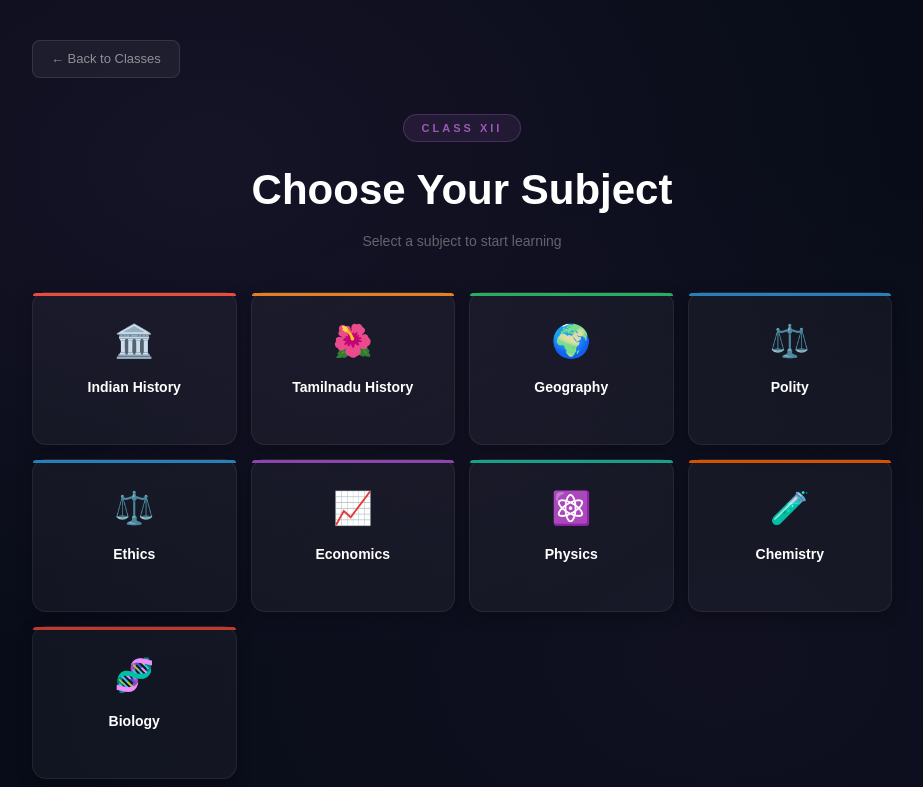
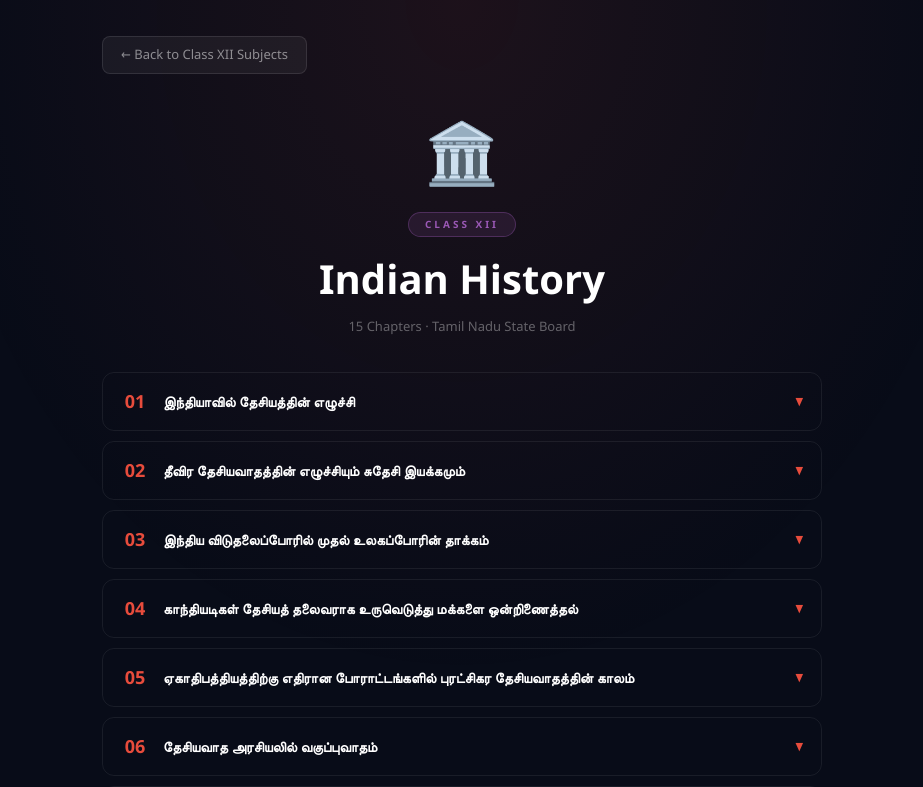
Before and after one commit to dhilip04211-cell/studywithdhilip, a React (Vite) app: page /#/gk/twelve in a window 1280 px wide. Shown: the top 787 px of the page, without its empty margins (178-1101 px from the left). Built offline with nearby package versions, Linux system fonts and the light colour scheme.

Commit message:
Update twelve.jsx

```diff
--- a/src/GK/Twelve/twelve.jsx
+++ b/src/GK/Twelve/twelve.jsx
@@ -1,91 +1,160 @@
 import { useState } from "react";
 import { useNavigate } from "react-router-dom";
 
-const subjects = [
-  { route: "/gk/twelve/indian-history", label: "Indian History", icon: "🏛️", color: "#E74C3C" },
-  { route: "/gk/twelve/tamilnadu-history", label: "Tamilnadu History", icon: "🌺", color: "#E67E22" },
-  { route: "/gk/twelve/geography", label: "Geography", icon: "🌍", color: "#27AE60" },
-  { route: "/gk/twelve/polity", label: "Polity", icon: "⚖️", color: "#2980B9" },
-  { route: "/gk/twelve/ethics", label: "Ethics", icon: "⚖️", color: "#2980B9" },
-  { route: "/gk/twelve/economics", label: "Economics", icon: "📈", color: "#8E44AD" },
-  { route: "/gk/twelve/physics", label: "Physics", icon: "⚛️", color: "#16A085" },
-  { route: "/gk/twelve/chemistry", label: "Chemistry", icon: "🧪", color: "#D35400" },
-  { route: "/gk/twelve/biology", label: "Biology", icon: "🧬", color: "#C0392B" },
+const info = {
+  label: "Indian History",
+  icon: "🏛️",
+  color: "#E74C3C",
+  classRoman: "XII",
+  classColor: "#9B59B6",
+  backRoute: "/gk/twelve",
+  subjectRoute: "/gk/twelve/indian-history",
+};
+
+const chapters = [
+  { title: "இந்தியாவில் தேசியத்தின் எழுச்சி", topics: ["தேசிய உணர்வு", "காங்கிரஸ்", "ஆரம்ப தேசியவாதிகள்", "போராட்டங்கள்"] },
+  { title: "தீவிர தேசியவாதத்தின் எழுச்சியும் சுதேசி இயக்கமும்", topics: ["சுதேசி இயக்கம்", "திலகர்", "வங்கப் பிரிவு", "புறக்கணிப்பு"] },
+  { title: "இந்திய விடுதலைப்போரில் முதல் உலகப்போரின் தாக்கம்", topics: ["முதல் உலகப்போர்", "தேசிய இயக்கம்", "பிரிட்டிஷ் கொள்கை", "அதிர்வுகள்"] },
+  { title: "காந்தியடிகள் தேசியத் தலைவராக உருவெடுத்து மக்களை ஒன்றிணைத்தல்", topics: ["காந்தி", "ஒத்துழையாமை", "சத்தியாகிரகம்", "மக்கள் இயக்கம்"] },
+  { title: "ஏகாதிபத்தியத்திற்கு எதிரான போராட்டங்களில் புரட்சிகர தேசியவாதத்தின் காலம்", topics: ["புரட்சியாளர்கள்", "பகத்சிங்", "சந்திரசேகர் ஆசாத்", "INA"] },
+  { title: "தேசியவாத அரசியலில் வகுப்புவாதம்", topics: ["சமூகப் பிரிவுகள்", "மத அரசியல்", "குடியரசு", "கட்சிகள்"] },
+  { title: "இந்திய தேசிய இயக்கத்தின் இறுதிக்கட்டம்", topics: ["வெள்ளையனே வெளியேறு", "கிரிப்ஸ்", "கேபினெட் மிஷன்", "பிரிவு"] },
+  { title: "காணியத்துக்குப் பிந்தைய இந்தியாவின் மறுகட்டமைப்பு", topics: ["பிரிவினை", "அகதிகள்", "மாநில ஒருங்கிணைப்பு", "நேரு"] },
+  { title: "ஓர் புதிய சமூக - பொருளாதார ஒழுங்கமைவை எதிர் நோக்குதல்", topics: ["திட்ட ஆணையம்", "ஐந்தாண்டுத் திட்டம்", "சமூகவியல்", "சீர்திருத்தங்கள்"] },
+  { title: "நவீன உலகம்: பகுத்தறிவின் காலம்", topics: ["மறுமலர்ச்சி", "பகுத்தறிவு", "அறிவியல்", "மனிதநேயம்"] },
+  { title: "புரட்சிகளின் காலம்", topics: ["அமெரிக்கப் புரட்சி", "பிரெஞ்சுப் புரட்சி", "தொழில்புரட்சி", "சமூக மாற்றம்"] },
+  { title: "ஐரோப்பாவில் அமைதியின்மை", topics: ["உலகப்போர் காரணங்கள்", "தேசியவாதம்", "அரசியல் மோதல்கள்", "போருக்கு முன்"] },
+  { title: "ஏகாதிபத்தியமும் அதன் தாக்கமும்", topics: ["காலனித்துவம்", "ஆப்பிரிக்கா", "ஆசியா", "பொருளாதார தாக்கம்"] },
+  { title: "இரண்டாம் உலகப்போரும் காலனிய நாடுகளில் அதன் தாக்கமும்", topics: ["இரண்டாம் உலகப்போர்", "ஐ.நா", "குளிர்போர்", "காலனித்துவ முடிவு"] },
+  { title: "இரண்டாம் உலகப்போருக்குப் பிந்தைய உலகம்", topics: ["குளிர்போர்", "UNO", "அமெரிக்கா vs சோவியத்", "உலக அரசியல்"] },
 ];
 
-export default function Twelve() {
-  const [hovered, setHovered] = useState(null);
+export default function TwelveIndianHistory() {
   const navigate = useNavigate();
+  const [expanded, setExpanded] = useState(null);
 
   return (
     <div style={styles.page}>
-      <div style={styles.bgGlow} />
+      <div
+        style={{
+          ...styles.heroBg,
+          background: `radial-gradient(ellipse at 50% 0%,${info.color}18 0%,transparent 60%)`,
+        }}
+      />
+
       <div style={styles.container}>
         <button
           style={styles.backBtn}
-          onClick={() => navigate("/gk/gk_1")}
+          onClick={() => navigate(info.backRoute)}
         >
-          ← Back to Classes
+          ← Back to Class XII Subjects
         </button>
 
-        <div style={styles.header}>
+        <div style={styles.hero}>
+          <span style={styles.heroIcon}>{info.icon}</span>
+
           <div
             style={{
-              ...styles.classBadge,
-              background: "#9B59B622",
-              border: `1px solid #9B59B655`,
-              color: "#9B59B6",
+              ...styles.pill,
+              background: `${info.classColor}22`,
+              border: `1px solid ${info.classColor}55`,
+              color: info.classColor,
             }}
           >
-            CLASS XII
+            CLASS {info.classRoman}
           </div>
 
-          <h1 style={styles.title}>Choose Your Subject</h1>
-          <p style={styles.subtitle}>Select a subject to start learning</p>
+          <h1 style={styles.heroTitle}>{info.label}</h1>
+          <p style={styles.heroSub}>
+            {chapters.length} Chapters · Tamil Nadu State Board
+          </p>
         </div>
 
-        <div style={styles.grid}>
-          {subjects.map((sub, i) => (
-            <button
-              key={sub.route}
+        <div style={styles.chapterList}>
+          {chapters.map((ch, i) => (
+            <div
+              key={i}
               style={{
-                ...styles.card,
-                animationDelay: `${i * 0.07}s`,
+                ...styles.chBlock,
                 borderColor:
-                  hovered === i
-                    ? sub.color
-                    : "rgba(255,255,255,0.07)",
-                boxShadow:
-                  hovered === i
-                    ? `0 0 28px ${sub.color}44, 0 8px 24px rgba(0,0,0,0.4)`
-                    : "0 4px 16px rgba(0,0,0,0.25)",
-                transform:
-                  hovered === i
-                    ? "translateY(-5px) scale(1.02)"
-                    : "scale(1)",
+                  expanded === i ? info.color : "rgba(255,255,255,0.07)",
               }}
-              onMouseEnter={() => setHovered(i)}
-              onMouseLeave={() => setHovered(null)}
-              onClick={() => navigate(sub.route)}
             >
-              <div
+              <button
                 style={{
-                  ...styles.topBar,
-                  background: sub.color,
+                  ...styles.chHeader,
+                  background:
+                    expanded === i ? `${info.color}15` : "transparent",
                 }}
-              />
-              <div style={styles.icon}>{sub.icon}</div>
-              <div style={styles.subjectName}>{sub.label}</div>
-              <div
-                style={{
-                  ...styles.explore,
-                  color: sub.color,
-                  opacity: hovered === i ? 1 : 0,
-                }}
+                onClick={() =>
+                  setExpanded(expanded === i ? null : i)
+                }
               >
-                Start →
-              </div>
-            </button>
+                <span style={{ ...styles.chNum, color: info.color }}>
+                  {String(i + 1).padStart(2, "0")}
+                </span>
+
+                <span style={styles.chTitle}>{ch.title}</span>
+
+                <span
+                  style={{
+                    ...styles.chArrow,
+                    color: info.color,
+                    transform:
+                      expanded === i ? "rotate(180deg)" : "rotate(0)",
+                  }}
+                >
+                  ▼
+                </span>
+              </button>
+
+              {expanded === i && (
+                <div style={styles.chBody}>
+                  <div style={styles.topicsWrap}>
+                    {ch.topics.map((t, j) => (
+                      <div
+                        key={j}
+                        style={{
+                          ...styles.chip,
+                          borderColor: `${info.color}44`,
+                        }}
+                      >
+                        <span style={{ color: info.color, marginRight: 6 }}>
+                          ◆
+                        </span>
+                        {t}
+                      </div>
+                    ))}
+                  </div>
+
+                  <div style={styles.btnRow}>
+                    <button
+                      style={{
+                        ...styles.btnStudy,
+                        background: info.color,
+                      }}
+                      onClick={() =>
+                        navigate(
+                          `${info.subjectRoute}/Chapter${i + 1}`
+                        )
+                      }
+                    >
+                      📖 Study Now
+                    </button>
+
+                    <button
+                      style={{
+                        ...styles.btnPractice,
+                        borderColor: info.color,
+                        color: info.color,
+                      }}
+                    >
+                      ✏️ Practice MCQ
+                    </button>
+                  </div>
+                </div>
+              )}
+            </div>
           ))}
         </div>
       </div>
@@ -94,100 +163,25 @@ export default function Twelve() {
 }
 
 const styles = {
-  page: {
-    minHeight: "100vh",
-    background: "#080c18",
-    fontFamily: "'Sora', sans-serif",
-    display: "flex",
-    alignItems: "center",
-    justifyContent: "center",
-    padding: "40px 20px",
-    position: "relative",
-    overflow: "hidden",
-  },
-  bgGlow: {
-    position: "absolute",
-    inset: 0,
-    background:
-      "radial-gradient(ellipse at 30% 20%, #9B59B618 0%, transparent 55%), radial-gradient(ellipse at 70% 80%, #9B59B60e 0%, transparent 55%)",
-    pointerEvents: "none",
-  },
-  container: {
-    width: "100%",
-    maxWidth: "860px",
-    position: "relative",
-    zIndex: 1,
-  },
-  backBtn: {
-    background: "rgba(255,255,255,0.05)",
-    border: "1px solid rgba(255,255,255,0.1)",
-    color: "rgba(255,255,255,0.5)",
-    padding: "8px 18px",
-    borderRadius: "8px",
-    cursor: "pointer",
-    fontSize: "13px",
-    marginBottom: "36px",
-  },
-  header: {
-    textAlign: "center",
-    marginBottom: "40px",
-  },
-  classBadge: {
-    display: "inline-block",
-    padding: "5px 18px",
-    borderRadius: "100px",
-    fontSize: "11px",
-    fontWeight: 700,
-    letterSpacing: "3px",
-    marginBottom: "16px",
-  },
-  title: {
-    fontSize: "clamp(26px, 5vw, 42px)",
-    fontWeight: 800,
-    color: "#ffffff",
-    margin: "0 0 10px",
-  },
-  subtitle: {
-    color: "rgba(255,255,255,0.35)",
-    fontSize: "14px",
-    margin: 0,
-  },
-  grid: {
-    display: "grid",
-    gridTemplateColumns: "repeat(auto-fill, minmax(180px, 1fr))",
-    gap: "14px",
-  },
-  card: {
-    position: "relative",
-    background: "rgba(255,255,255,0.04)",
-    border: "1px solid rgba(255,255,255,0.07)",
-    borderRadius: "14px",
-    padding: "24px 16px 20px",
-    cursor: "pointer",
-    textAlign: "center",
-    transition: "all 0.28s cubic-bezier(0.34,1.56,0.64,1)",
-  },
-  topBar: {
-    position: "absolute",
-    top: 0,
-    left: 0,
-    right: 0,
-    height: "3px",
-    borderRadius: "14px 14px 0 0",
-  },
-  icon: {
-    fontSize: "32px",
-    marginBottom: "12px",
-  },
-  subjectName: {
-    fontSize: "14px",
-    fontWeight: 700,
-    color: "#ffffff",
-    marginBottom: "8px",
-  },
-  explore: {
-    fontSize: "12px",
-    fontWeight: 600,
-    transition: "opacity 0.2s ease",
-  },
+  page: { minHeight: "100vh", background: "#080c18", padding: "36px 20px 60px", position: "relative", overflow: "hidden" },
+  heroBg: { position: "fixed", inset: 0, pointerEvents: "none", zIndex: 0 },
+  container: { maxWidth: "720px", margin: "0 auto", position: "relative", zIndex: 1 },
+  backBtn: { background: "rgba(255,255,255,0.05)", border: "1px solid rgba(255,255,255,0.1)", color: "rgba(255,255,255,0.5)", padding: "8px 18px", borderRadius: "8px", cursor: "pointer", fontSize: "13px", marginBottom: "32px" },
+  hero: { textAlign: "center", marginBottom: "36px" },
+  heroIcon: { fontSize: "60px", display: "block", marginBottom: "14px" },
+  pill: { display: "inline-block", padding: "4px 16px", borderRadius: "100px", fontSize: "10px", fontWeight: 700, letterSpacing: "3px", marginBottom: "12px" },
+  heroTitle: { fontSize: "clamp(26px,5vw,40px)", fontWeight: 800, color: "#fff", margin: "0 0 8px" },
+  heroSub: { color: "rgba(255,255,255,0.35)", fontSize: "13px", margin: 0 },
+  chapterList: { display: "flex", flexDirection: "column", gap: "10px" },
+  chBlock: { border: "1px solid", borderRadius: "12px", overflow: "hidden" },
+  chHeader: { width: "100%", display: "flex", alignItems: "center", gap: "14px", padding: "15px 18px", cursor: "pointer", border: "none", background: "transparent" },
+  chNum: { fontSize: "18px", fontWeight: 800, minWidth: "28px" },
+  chTitle: { flex: 1, fontSize: "14px", fontWeight: 600, color: "#fff", textAlign: "left" },
+  chArrow: { fontSize: "11px", transition: "transform 0.25s ease" },
+  chBody: { padding: "4px 18px 18px", borderTop: "1px solid rgba(255,255,255,0.05)" },
+  topicsWrap: { display: "flex", flexWrap: "wrap", gap: "8px", marginBottom: "16px", paddingTop: "14px" },
+  chip: { background: "rgba(255,255,255,0.04)", border: "1px solid", borderRadius: "8px", padding: "6px 12px", fontSize: "12px", color: "rgba(255,255,255,0.7)", display: "flex", alignItems: "center" },
+  btnRow: { display: "flex", gap: "10px", flexWrap: "wrap" },
+  btnStudy: { padding: "9px 20px", borderRadius: "8px", border: "none", color: "#fff", fontWeight: 700, cursor: "pointer" },
+  btnPractice: { padding: "9px 20px", borderRadius: "8px", border: "2px solid", background: "transparent", fontWeight: 700, cursor: "pointer" },
 };
```
